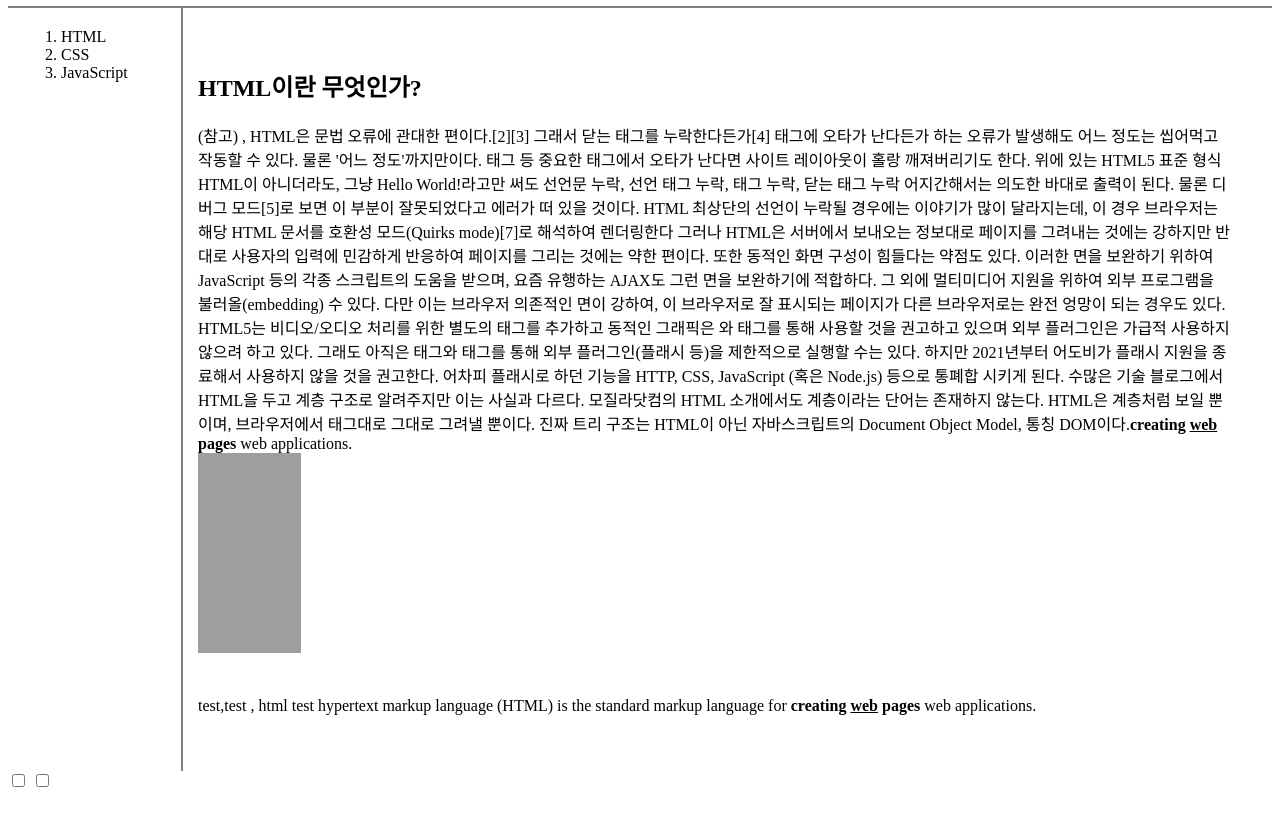
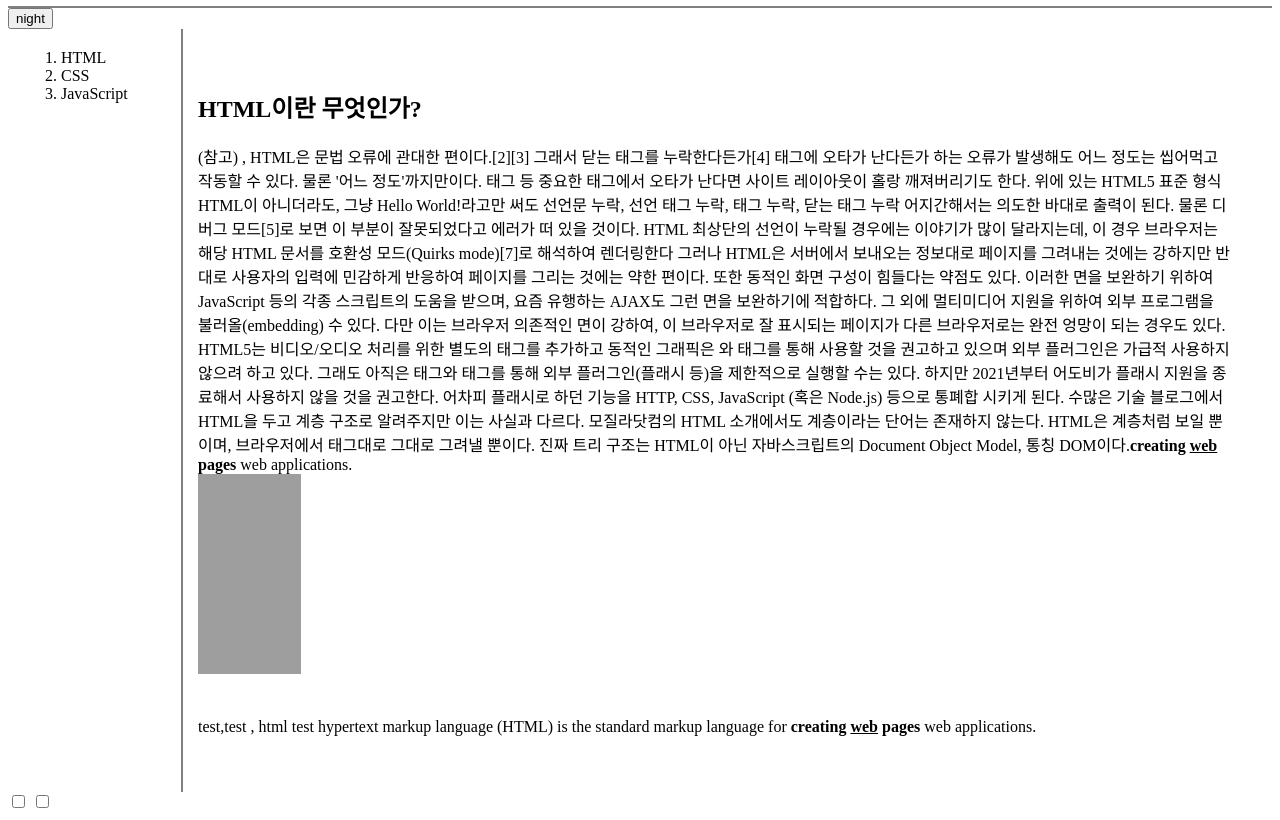
Before and after one commit to ParkByeongKeun/first-web-site, a plain HTML site: page index.html in a window 1280 px wide. Shown: the part 111-931 px from the top of the page. Before the commit the page ends 910 px from the top, so only its background shows below. Drawn offline with Linux system fonts and the light colour scheme; grey boxes are pictures that could not be loaded; a script that the page names is missing.

Commit message:
Update Event

```diff
--- a/index.html
+++ b/index.html
@@ -19,6 +19,19 @@
 
     <body>
         <h1><a href="index.html">WEB</a></h1>
+
+        <input id="night_day" type="button" value="night" onclick="
+            var target = document.querySelector('body');
+            if (document.querySelector('#night_day').value === 'night') {
+                target.style.backgroundColor='black';
+                target.style.color='white';
+                document.querySelector('#night_day').value = 'day';
+            } else {
+                target.style.backgroundColor='white';
+                target.style.color='black';
+                document.querySelector('#night_day').value = 'night';
+            }
+        ">
 
         <div id="grid">
             <ol>
```
Also changed, not shown: 3.html (+2 -1 lines), event.html (added, +11 -0 lines), 1 other file.
